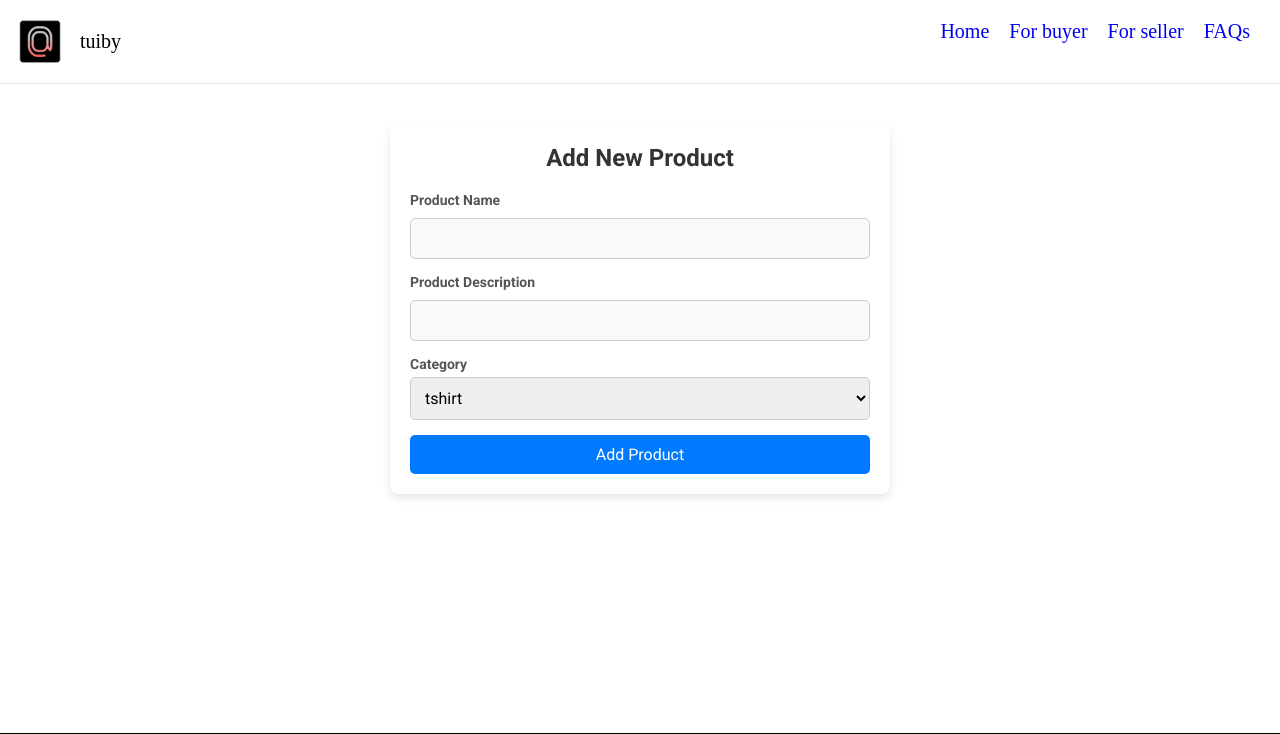
After one commit to Michy010/tuiby, a Django app: page /add-product/ in a window 1280 px wide. The commit adds this page. Shown: the top 734 px of the page. Run offline with Django 4.2, Linux system fonts and the light colour scheme; a user stored in the database is signed in; some libraries are stand-ins or nearby versions.

Commit message:
products add, remove and editing its infos

```diff
--- /dev/null
+++ b/main/forms.py
@@ -0,0 +1,17 @@
+from django import forms
+from .models import ProductInfo
+
+class ProductForm(forms.ModelForm):
+    class Meta:
+        model = ProductInfo
+        fields = ['product_name', 'product_descriptions', 'product_category']
+        # widgets = {
+        #     'product_name': forms.TextInput(attrs={'class': 'input-field', 'placeholder': 'Enter product name'}),
+        #     'product_descriptions': forms.Textarea(attrs={'class': 'input-field textarea', 'placeholder': 'Enter product description'}),
+        #     'product_category': forms.Select(attrs={'class': 'input-field'}),
+        # }
+    labels = {
+        'product_name': 'Product Name',
+        'product_descriptions': 'Product Description',
+        'product_category': 'Category',
+    }
--- a/main/models.py
+++ b/main/models.py
@@ -8,9 +8,16 @@ def validate_handle_input(value):
 
 # Create your models here.
 class ProductInfo(models.Model):
+    PRODUCT_CATEGORIES = [
+        ('Electronics', 'laptop'),
+        ('Fashion', 'tshirt'),
+        ('Furniture', 'couch'),
+        ('Kitchenware', 'utensils')
+    ]
     user = models.ForeignKey(User, on_delete=models.CASCADE)
     product_name = models.CharField(max_length=15)
     product_descriptions = models.CharField(max_length=100)
+    product_category = models.CharField(max_length=15, choices=PRODUCT_CATEGORIES, default='Fashion')
 
     def __str__(self):
         return self.product_name
--- a/main/static/main/js/copy_to_clipboard.js
+++ b/main/static/main/js/copy_to_clipboard.js
@@ -10,5 +10,5 @@ function copyText() {
 
     document.body.removeChild(textarea);
 
-    alert('Social media Handel copied!');
+    alert('Social media Handle copied!');
 }
--- a/main/static/main/styles.css
+++ b/main/static/main/styles.css
@@ -138,6 +138,9 @@ button a {
     border-bottom-right-radius: 1.4rem;
     background-color: black;
     width: 2.4rem;
+    padding: 0.4rem;
+    outline: none;
+    border: transparent;
     cursor: pointer;
 }
 .seller-register-link {
@@ -358,9 +361,9 @@ background-color: #34495e;
 }
 
 /* GO TO PRODUCT PAGE */
-.container {
-    width: 80%;
-    margin: auto;
+.product-container {
+    width: 100%;
+    /* margin: auto; */
     padding: 20px;
 }
 .products-header {
@@ -769,3 +772,83 @@ input {
 .signup-button:hover {
     background-color: #2980b9;
 }
+
+/* ADD PRODUCT PAGE STYLING */
+.add-product-form-container {
+    max-width: 500px;
+    margin: 40px auto;
+    padding: 20px;
+    background: #fff;
+    box-shadow: 0 4px 8px rgba(0, 0, 0, 0.1);
+    border-radius: 8px;
+}
+.add-product-form-container form {
+    width: 100%;
+}
+.add-product-h2 {
+    text-align: center;
+    color: #333;
+    font-size: 24px;
+    margin-bottom: 20px;
+}
+.add-product-form-group {
+    margin-bottom: 15px;
+}
+.add-product-label {
+    display: block;
+    font-weight: bold;
+    color: #555;
+    margin-bottom: 5px;
+}
+input, select, textarea {
+    width: 100%;
+    padding: 10px;
+    border: 1px solid #ccc;
+    border-radius: 5px;
+    font-size: 16px;
+}
+.add-product-submit-btn {
+    width: 100%;
+    padding: 10px;
+    background: #007bff;
+    color: white;
+    border: none;
+    border-radius: 5px;
+    font-size: 16px;
+    cursor: pointer;
+    transition: background 0.3s;
+}
+.add-product-submit-btn:hover {
+    background: #0056b3;
+}
+
+/* PROGUCT LIST PAGES INCLUDING ELECTRONICS, FASHION, FURNITURE AND KITWARE */
+.product-list-container {
+    max-width: 800px;
+    margin: 40px auto;
+    padding: 20px;
+    background: #fff;
+    box-shadow: 0 4px 8px rgba(0, 0, 0, 0.1);
+    border-radius: 8px;
+}
+.product-list-category-title {
+    font-size: 22px;
+    font-weight: bold;
+    color: #333;
+    margin-bottom: 10px;
+    border-bottom: 2px solid #007bff;
+    padding-bottom: 5px;
+}
+.product-list-product-item {
+    padding: 10px;
+    border-bottom: 1px solid #ddd;
+}
+.product-list-product-name {
+    font-size: 18px;
+    font-weight: bold;
+    color: #007bff;
+}
+.product-list-product-description {
+    font-size: 14px;
+    color: #555;
+}
--- /dev/null
+++ b/main/templates/main/add_product.html
@@ -0,0 +1,28 @@
+{% extends 'main/base.html' %}
+{% load static %}
+{% block title %} Add Product {% endblock %}
+{% block content %}
+<div class="add-product-form-container">
+    <h2 class="add-product-h2">Add New Product</h2>
+    <form method="POST">
+        {% csrf_token %}
+
+        <div class="add-product-form-group">
+            <label class="add-product-label">Product Name</label>
+            {{ form.product_name }}
+        </div>
+
+        <div class="add-product-form-group">
+            <label class="add-product-label">Product Description</label>
+            {{ form.product_descriptions }}
+        </div>
+
+        <div class="add-product-form-group">
+            <label class="add-product-label">Category</label>
+            {{ form.product_category }}
+        </div>
+
+        <button type="submit" class="add-product-submit-btn">Add Product</button>
+    </form>
+</div>
+{% endblock %}
--- a/main/templates/main/index.html
+++ b/main/templates/main/index.html
@@ -21,6 +21,6 @@
         <button type="submit"><i class="fas fa-search" style="color: white;"></i></button>
     </form>
 </div>
-<div class="seller-register-link"><a href="">Register as seller</a></div>
+<div class="seller-register-link"><a href="{% url 'accounts:register' %}">Register as seller</a></div>
 <script src="{% static 'main/js/getlocation.js' %}"></script>
 {% endblock %}
--- a/main/urls.py
+++ b/main/urls.py
@@ -8,8 +8,12 @@ urlpatterns = [
     path('filter_sellers/', views.filter_sellers, name='buyer'),
     path('seller/',views.for_seller, name='seller'),
     path('faqs/', views.faqs_views, name='faqs'),
-    # path('send-location/', views.filter_sellers, name='location'),
+    path('electronics-product-list/', views.electronics_product_list, name='electronics-product-list'),
+    path('fashion-product-list/', views.fashion_product_list, name='fashion-product-list'),
+    path('furniture-product-list/', views.furniture_product_list, name='furniture-product-list'),
+    path('kitchenware-product-list/', views.kitchenware_product_list, name='kitchenware-product-list'),
     path('update-location/', views.update_location, name = 'location-update'),
     path('edit-profile/', views.edit_profile, name='edit-profile'),
     path('update-product/', views.update_product_view, name='update-product'),
+    path('add-product/', views.add_product, name='add_product'),
 ]
--- a/main/views.py
+++ b/main/views.py
@@ -3,11 +3,12 @@ from django.http import JsonResponse
 from django.views.decorators.csrf import csrf_exempt
 from django.db.models import Q
 from .models import SellerLocation, SocialInfo, ProductInfo
-from .utils import haversine
+from .utils import haversine, vincenty_distance
 from django.shortcuts import render, redirect
 from django.contrib.auth.decorators import login_required
 from django.contrib.auth.models import User
 from django.contrib import messages
+from .forms import ProductForm
 
 def index(request):
     return render (request, 'main/index.html')
@@ -28,7 +29,7 @@ def filter_sellers(request):
         try:
             seller_lat = float(seller.latitude)
             seller_lon = float(seller.longitude)
-            distance = haversine(user_latitude, user_longitude, seller_lat, seller_lon)
+            distance = vincenty_distance(user_latitude, user_longitude, seller_lat, seller_lon)
 
             # Get product info for the seller based on search query
             product_info = ProductInfo.objects.filter(user=seller.user, product_name__icontains=query).first()
@@ -37,12 +38,12 @@ def filter_sellers(request):
                 social_handles = SocialInfo.objects.filter(product_infos=product_info)
 
                 sellers.append({
-                    "distance": round(distance, 2),  # Rounded for better UI
+                    "distance": round(distance, 2),
                     "product_info": product_info,
                     "social_handles": social_handles
                 })
         except ValueError:
-            continue  # Skip sellers with invalid coordinates
+            continue
 
     # Sort sellers by nearest distance
     sellers = sorted(sellers, key=lambda x: x["distance"])
@@ -72,7 +73,6 @@ def update_location(request):
     return render(request, "main/SellerLocation.html")
 
 
-
 @login_required
 def edit_profile(request):
     if request.method == "POST":
@@ -96,3 +96,38 @@ def edit_profile(request):
 
 def update_product_view(request):
     return render(request, 'main/GotoProduct.html')
+
+def electronics_product_list(request):
+    user = request.user
+    electronics_products = ProductInfo.objects.filter(user=user, product_category='Electronics')
+    return render (request, 'main/electronics.html', {'electronics_products':electronics_products})
+
+def fashion_product_list(request):
+    user = request.user
+    fashion_products = ProductInfo.objects.filter(user=user, product_category='Fashion')
+    return render (request, 'main/fashion.html', {'fashion_products':fashion_products})
+
+def furniture_product_list(request):
+    user = request.user
+    furniture_products = ProductInfo.objects.filter(user=user, product_category='Furniture')
+    return render (request, 'main/furniture.html', {'furniture_products':furniture_products})
+
+def kitchenware_product_list(request):
+    user = request.user
+    kitchenware_products = ProductInfo.objects.filter(user=user, product_category='Kitchenware')
+    return render (request, 'main/electronics.html', {'kitchenware_products':kitchenware_products})
+
+
+@login_required
+def add_product(request):
+    if request.method == "POST":
+        form = ProductForm(request.POST)
+        if form.is_valid():
+            product = form.save(commit=False)
+            product.user = request.user
+            product.save()
+            return redirect('main:update-product')
+    else:
+        form = ProductForm()
+
+    return render(request, 'main/add_product.html', {'form': form})
```
Also changed, not shown: main/templates/main/GotoProduct.html (+6 -6 lines), main/templates/main/electronics.html (added, +20 -0 lines), main/templates/main/fashion.html (added, +20 -0 lines), main/templates/main/furniture.html (added, +20 -0 lines), main/templates/main/kitchenware.html (added, +20 -0 lines), main/utils.py (+55 -0 lines), db.sqlite3, main/migrations/0003_productinfo_product_category.py (added).
